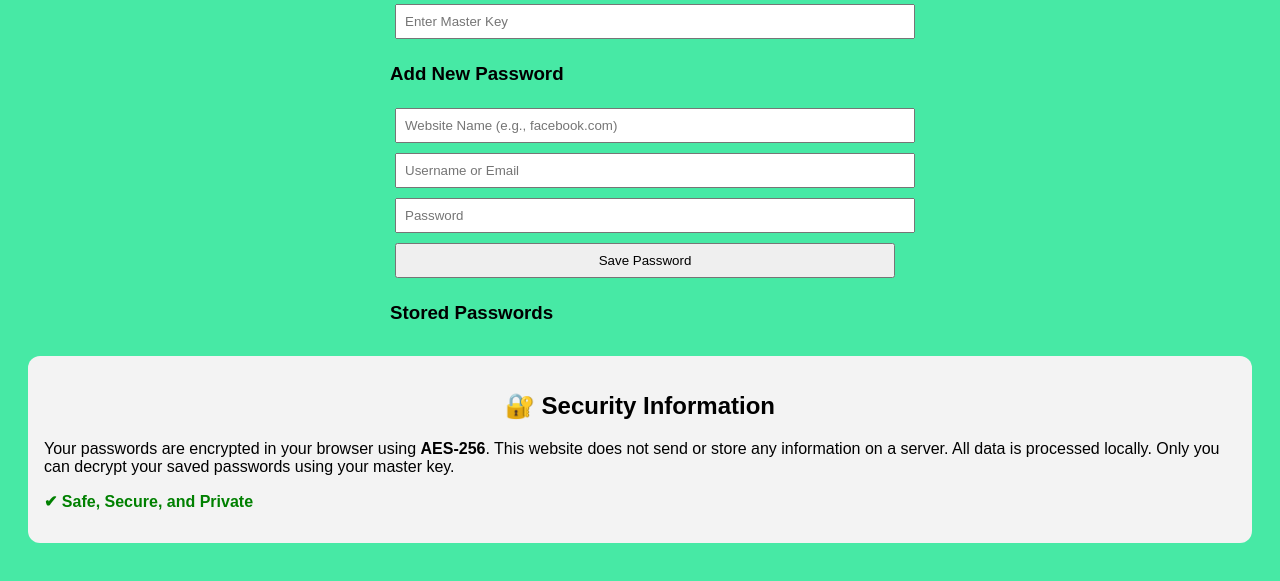
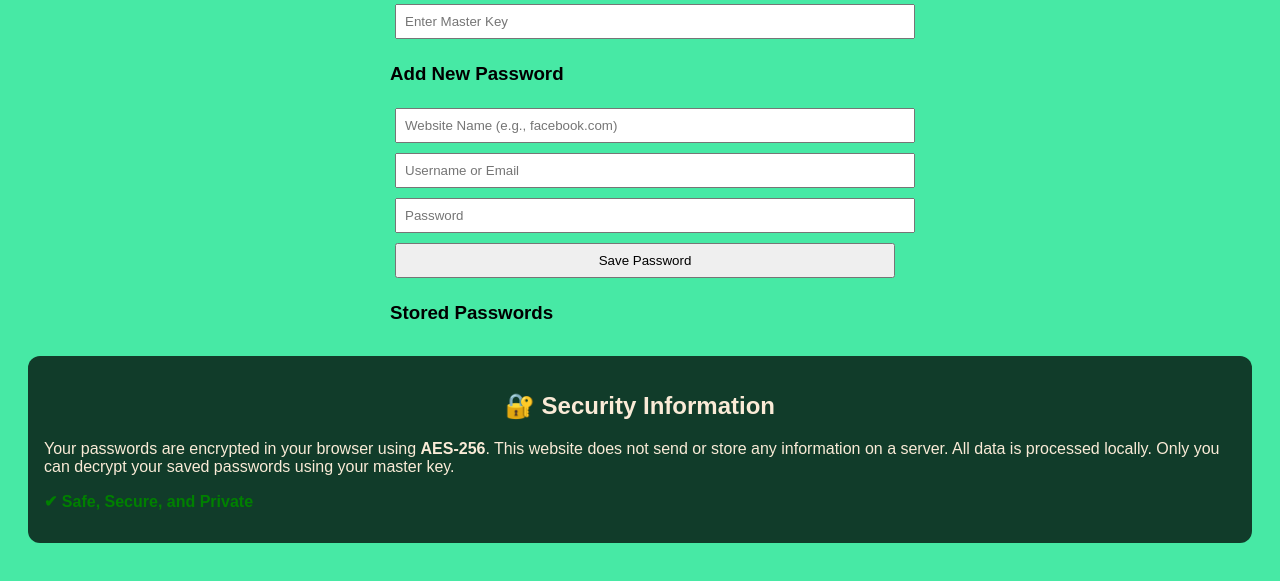
Before and after one commit to afomi23/secure-password-manager, a plain HTML site: page index.html in a window 1280 px wide. Shown: the part 97-678 px from the top of the page. Drawn offline with nearby package versions, Linux system fonts and the light colour scheme.

Commit message:
Afomia.html

```diff
--- a/index.html
+++ b/index.html
@@ -134,7 +134,7 @@
         // Load passwords when page loads
         masterKeyInput.addEventListener('input', loadPasswords);
     </script>
-    <section style="padding: 1rem; background-color: #f3f3f3; border-radius: 12px; margin-top: 2rem;">
+    <section style="padding: 1rem; background-color: #113c2a;color:antiquewhite; border-radius: 12px; margin-top: 2rem;">
   <h2>🔐 Security Information</h2>
   <p>
     Your passwords are encrypted in your browser using <strong>AES-256</strong>.
```
